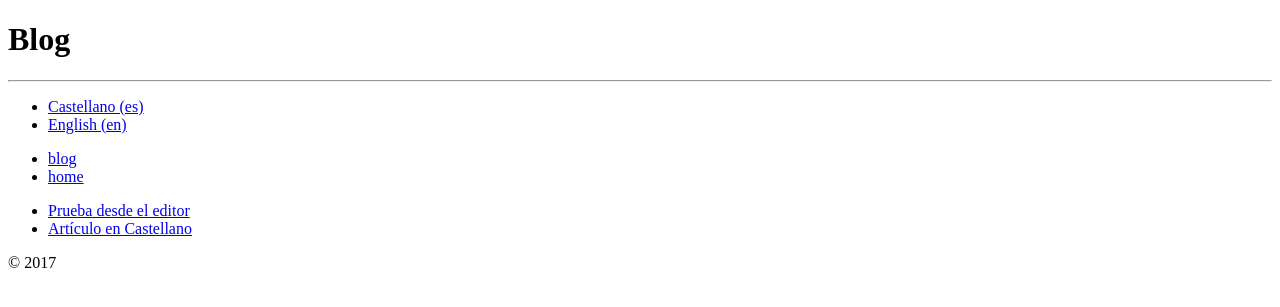
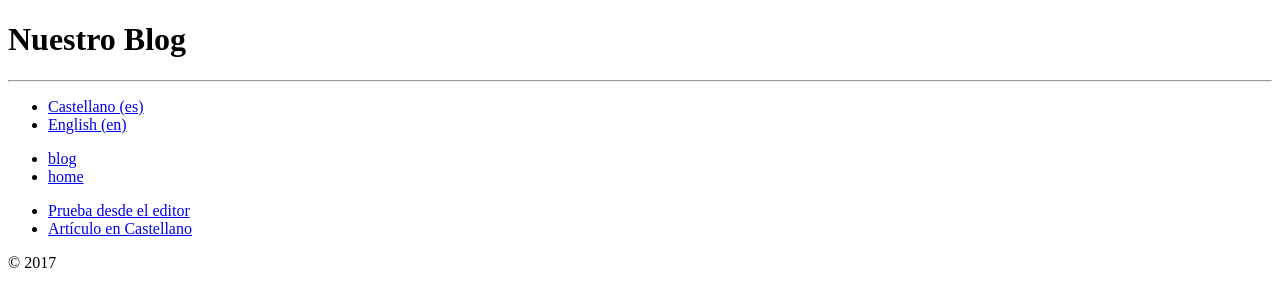
Before and after one commit to staticwebdemo/staticwebdemo.github.io, a Jekyll site: the page built from blog/index.html, in a window 1280 px wide. Shown: the top 307 px of the page. Built offline with Jekyll 4.4.1, drawn with Linux system fonts in a browser that asks for light colours.

Commit message:
update page blog

```diff
--- a/_data/translations/pages/blog/es.yml
+++ b/_data/translations/pages/blog/es.yml
@@ -2,7 +2,7 @@ metadata:
     title: 'Blog en Castellano'
     description: 'Blog multi idioma con Jekyll'
 texts:
-    header: '<strong>Blog</strong>'
+    header: 'Nuestro Blog'
 images:
     hero: lake.jpg
     whatever: lake.jpg
```
